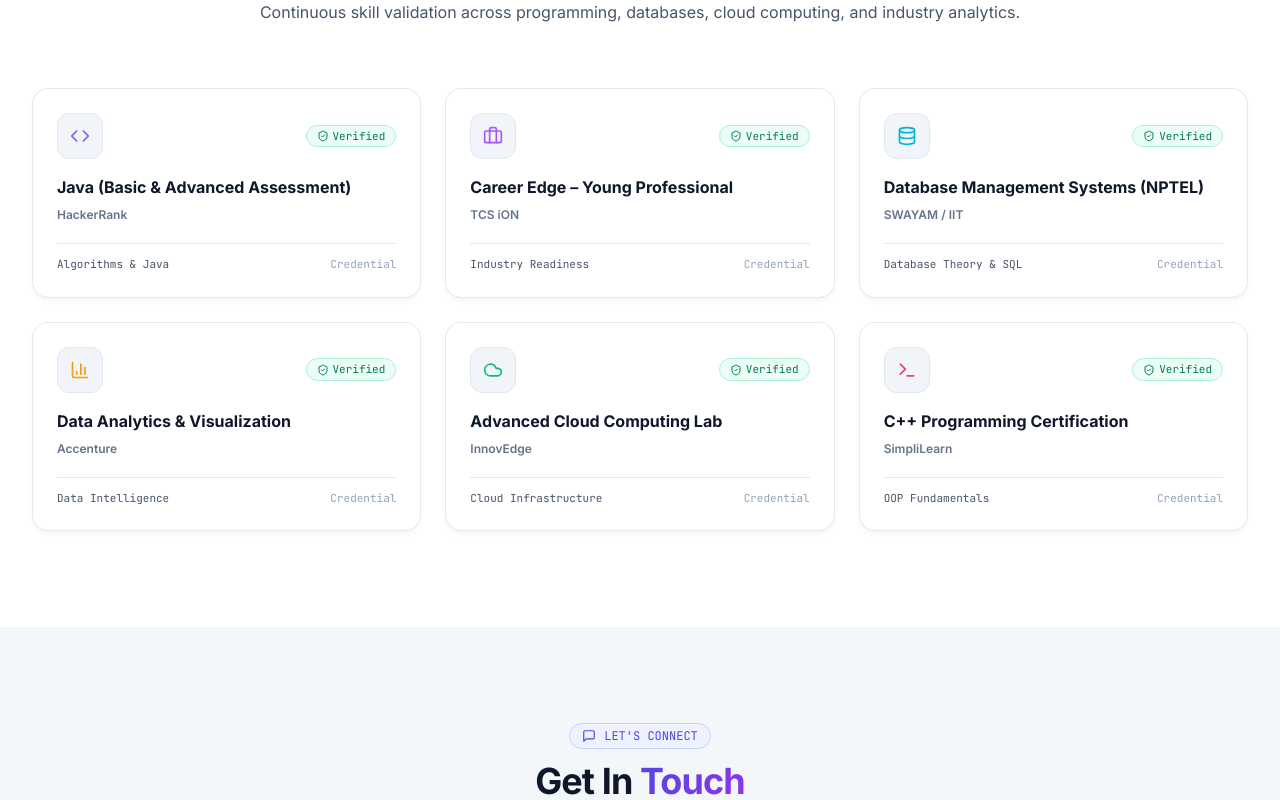
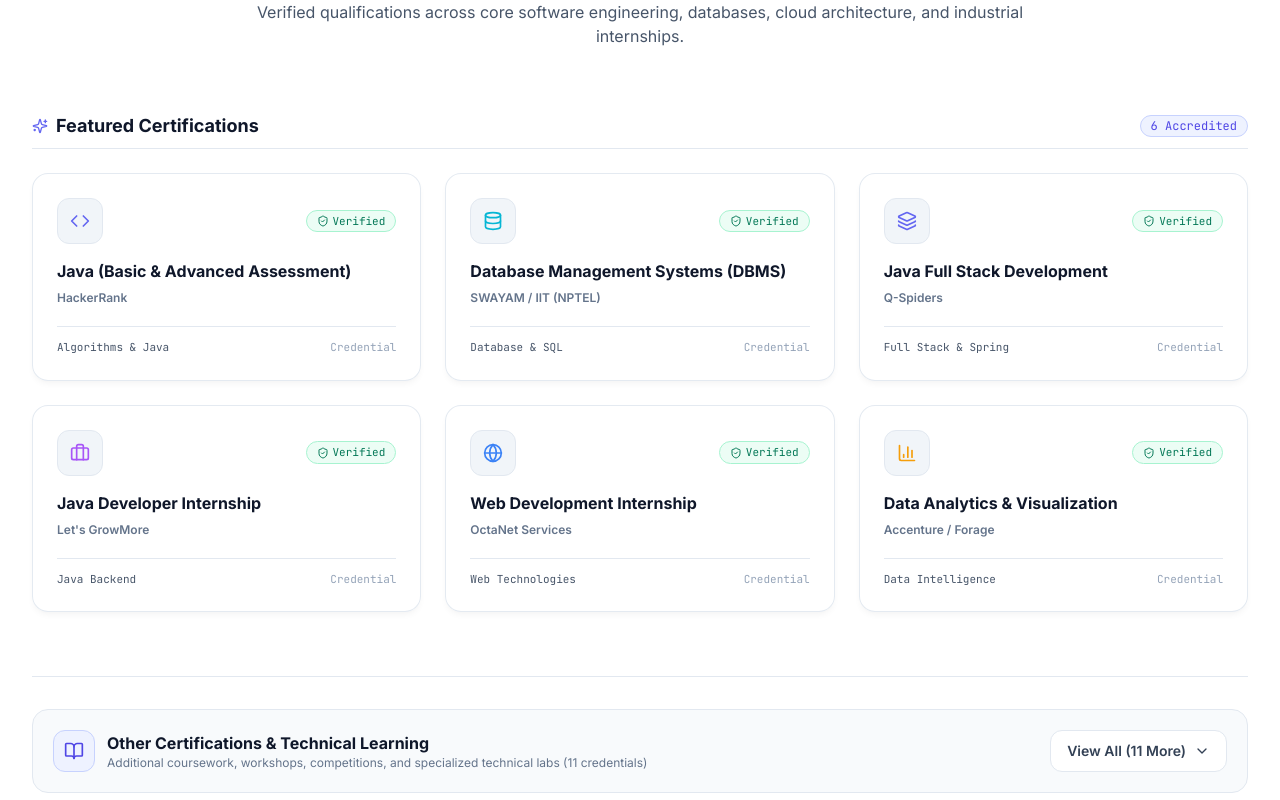
Before and after one commit to vikasvganjure/vikas-ganjure-portfolio, a React (Vite) app: page / in a window 1280 px wide. Shown: the part 8300-9100 px from the top of the page. Built offline with nearby package versions, Linux system fonts and the light colour scheme.

Commit message:
feat: restructure Certifications into Featured and expandable Other sections ready for credential links

```diff
--- a/src/components/Certifications.tsx
+++ b/src/components/Certifications.tsx
@@ -1,8 +1,33 @@
-import React from 'react';
+import React, { useState } from 'react';
 import { certifications } from '../data/portfolioData';
-import { Award, ShieldCheck, Code, Briefcase, Database, BarChart3, Cloud, Terminal, ExternalLink } from 'lucide-react';
+import {
+  Award,
+  ShieldCheck,
+  Code,
+  Briefcase,
+  Database,
+  BarChart3,
+  Cloud,
+  Terminal,
+  ExternalLink,
+  Layers,
+  Globe,
+  Sparkles,
+  Cpu,
+  Users,
+  Server,
+  GraduationCap,
+  ChevronDown,
+  ChevronUp,
+  BookOpen
+} from 'lucide-react';
 
 export const Certifications: React.FC = () => {
+  const [isExpanded, setIsExpanded] = useState(false);
+
+  const featuredCerts = certifications.filter((c) => c.group === 'featured');
+  const otherCerts = certifications.filter((c) => c.group === 'other');
+
   const getCertIcon = (iconName: string) => {
     switch (iconName) {
       case 'Code':
@@ -15,10 +40,70 @@
         return <BarChart3 className="w-5 h-5 text-amber-500 dark:text-amber-400" />;
       case 'Cloud':
         return <Cloud className="w-5 h-5 text-emerald-500 dark:text-emerald-400" />;
+      case 'Layers':
+        return <Layers className="w-5 h-5 text-indigo-500 dark:text-indigo-400" />;
+      case 'Globe':
+        return <Globe className="w-5 h-5 text-blue-500 dark:text-blue-400" />;
+      case 'Sparkles':
+        return <Sparkles className="w-5 h-5 text-violet-500 dark:text-violet-400" />;
+      case 'Cpu':
+        return <Cpu className="w-5 h-5 text-teal-500 dark:text-teal-400" />;
+      case 'Users':
+        return <Users className="w-5 h-5 text-pink-500 dark:text-pink-400" />;
+      case 'Server':
+        return <Server className="w-5 h-5 text-orange-500 dark:text-orange-400" />;
+      case 'GraduationCap':
+        return <GraduationCap className="w-5 h-5 text-indigo-500 dark:text-indigo-400" />;
+      case 'Award':
+        return <Award className="w-5 h-5 text-yellow-500 dark:text-yellow-400" />;
       default:
         return <Terminal className="w-5 h-5 text-rose-500 dark:text-rose-400" />;
     }
   };
+
+  const renderCertCard = (cert: (typeof certifications)[0]) => (
+    <div
+      key={cert.id}
+      className="glass-card rounded-2xl p-6 flex flex-col justify-between group transition-all duration-300"
+    >
+      <div>
+        <div className="flex items-center justify-between mb-4">
+          <div className="p-3 rounded-xl bg-slate-100 dark:bg-zinc-900 border border-slate-200 dark:border-zinc-800 group-hover:border-indigo-400 dark:group-hover:border-indigo-500/40 transition-all">
+            {getCertIcon(cert.iconName)}
+          </div>
+          <span className="inline-flex items-center gap-1 text-[11px] font-mono text-emerald-700 dark:text-emerald-400 bg-emerald-50 dark:bg-emerald-950/50 border border-emerald-200 dark:border-emerald-800/40 px-2.5 py-0.5 rounded-full">
+            <ShieldCheck className="w-3 h-3" />
+            Verified
+          </span>
+        </div>
+
+        <h3 className="text-base font-bold text-slate-900 dark:text-white group-hover:text-indigo-600 dark:group-hover:text-indigo-300 transition-colors mb-2 leading-snug">
+          {cert.title}
+        </h3>
+
+        <p className="text-xs font-semibold text-slate-500 dark:text-zinc-400">
+          {cert.issuer}
+        </p>
+      </div>
+
+      <div className="mt-5 pt-3 border-t border-slate-200 dark:border-zinc-900 flex items-center justify-between text-[11px] font-mono text-slate-500 dark:text-zinc-500">
+        <span className="text-slate-600 dark:text-zinc-400">{cert.tag}</span>
+        {cert.credentialUrl ? (
+          <a
+            href={cert.credentialUrl}
+            target="_blank"
+            rel="noopener noreferrer"
+            className="inline-flex items-center gap-1.5 text-indigo-600 dark:text-indigo-400 hover:text-indigo-500 dark:hover:text-indigo-300 font-semibold group-hover:underline transition-colors"
+          >
+            <span>View Credential</span>
+            <ExternalLink className="w-3 h-3" />
+          </a>
+        ) : (
+          <span className="text-slate-400 dark:text-zinc-600">Credential</span>
+        )}
+      </div>
+    </div>
+  );
 
   return (
     <section id="certifications" className="py-24 px-4 sm:px-6 lg:px-8 bg-white dark:bg-zinc-950 relative transition-colors duration-300">
@@ -34,55 +119,63 @@
             Licenses & <span className="text-gradient-brand">Certifications</span>
           </h2>
           <p className="mt-3 text-slate-600 dark:text-zinc-400 text-sm sm:text-base">
-            Continuous skill validation across programming, databases, cloud computing, and industry analytics.
+            Verified qualifications across core software engineering, databases, cloud architecture, and industrial internships.
           </p>
         </div>
 
-        {/* Certifications Grid */}
-        <div className="grid grid-cols-1 sm:grid-cols-2 lg:grid-cols-3 gap-6">
-          {certifications.map((cert) => (
-            <div
-              key={cert.id}
-              className="glass-card rounded-2xl p-6 flex flex-col justify-between group"
-            >
+        {/* 1. FEATURED CERTIFICATIONS HEADER */}
+        <div className="flex items-center justify-between mb-6 pb-2 border-b border-slate-200 dark:border-zinc-800/80">
+          <div className="flex items-center gap-2">
+            <Sparkles className="w-4 h-4 text-indigo-500" />
+            <h3 className="text-lg font-bold text-slate-900 dark:text-zinc-100">
+              Featured Certifications
+            </h3>
+          </div>
+          <span className="text-xs font-mono text-indigo-600 dark:text-indigo-400 bg-indigo-50 dark:bg-indigo-950/60 border border-indigo-200 dark:border-indigo-800/50 px-2.5 py-0.5 rounded-full">
+            {featuredCerts.length} Accredited
+          </span>
+        </div>
+
+        {/* Featured Certifications Grid */}
+        <div className="grid grid-cols-1 sm:grid-cols-2 lg:grid-cols-3 gap-6 mb-16">
+          {featuredCerts.map(renderCertCard)}
+        </div>
+
+        {/* 2. OTHER CERTIFICATIONS & LEARNING SECTION (Expandable/Collapsible) */}
+        <div className="mt-8 pt-8 border-t border-slate-200 dark:border-zinc-800">
+
+          <div className="flex flex-col sm:flex-row sm:items-center justify-between gap-4 p-5 rounded-2xl bg-slate-50 dark:bg-zinc-900/60 border border-slate-200 dark:border-zinc-800/80 mb-6">
+            <div className="flex items-center gap-3">
+              <div className="p-2.5 rounded-xl bg-indigo-50 dark:bg-indigo-950/60 border border-indigo-200 dark:border-indigo-800/50 text-indigo-600 dark:text-indigo-400">
+                <BookOpen className="w-5 h-5" />
+              </div>
               <div>
-                <div className="flex items-center justify-between mb-4">
-                  <div className="p-3 rounded-xl bg-slate-100 dark:bg-zinc-900 border border-slate-200 dark:border-zinc-800 group-hover:border-indigo-400 dark:group-hover:border-indigo-500/40 transition-all">
-                    {getCertIcon(cert.iconName)}
-                  </div>
-                  <span className="inline-flex items-center gap-1 text-[11px] font-mono text-emerald-700 dark:text-emerald-400 bg-emerald-50 dark:bg-emerald-950/50 border border-emerald-200 dark:border-emerald-800/40 px-2.5 py-0.5 rounded-full">
-                    <ShieldCheck className="w-3 h-3" />
-                    Verified
-                  </span>
-                </div>
-
-                <h3 className="text-base font-bold text-slate-900 dark:text-white group-hover:text-indigo-600 dark:group-hover:text-indigo-300 transition-colors mb-2">
-                  {cert.title}
-                </h3>
-
-                <p className="text-xs font-semibold text-slate-500 dark:text-zinc-400">
-                  {cert.issuer}
+                <h4 className="font-bold text-base text-slate-900 dark:text-zinc-100">
+                  Other Certifications & Technical Learning
+                </h4>
+                <p className="text-xs text-slate-500 dark:text-zinc-400">
+                  Additional coursework, workshops, competitions, and specialized technical labs ({otherCerts.length} credentials)
                 </p>
               </div>
+            </div>
 
-              <div className="mt-5 pt-3 border-t border-slate-200 dark:border-zinc-900 flex items-center justify-between text-[11px] font-mono text-slate-500 dark:text-zinc-500">
-                <span className="text-slate-600 dark:text-zinc-400">{cert.tag}</span>
-                {cert.credentialUrl ? (
-                  <a
-                    href={cert.credentialUrl}
-                    target="_blank"
-                    rel="noopener noreferrer"
-                    className="inline-flex items-center gap-1 text-indigo-600 dark:text-indigo-400 hover:text-indigo-500 dark:hover:text-indigo-300 font-semibold group-hover:underline transition-colors"
-                  >
-                    <span>View Credential</span>
-                    <ExternalLink className="w-3 h-3" />
-                  </a>
-                ) : (
-                  <span className="text-slate-400 dark:text-zinc-600">Credential</span>
-                )}
-              </div>
+            <button
+              onClick={() => setIsExpanded(!isExpanded)}
+              type="button"
+              className="inline-flex items-center justify-center gap-2 px-4 py-2.5 rounded-xl text-xs sm:text-sm font-semibold text-slate-700 dark:text-zinc-200 bg-white dark:bg-zinc-800 border border-slate-200 dark:border-zinc-700 hover:bg-slate-100 dark:hover:bg-zinc-750 hover:text-slate-900 dark:hover:text-white transition-all shadow-xs"
+            >
+              <span>{isExpanded ? 'Collapse Additional Certifications' : `View All (${otherCerts.length} More)`}</span>
+              {isExpanded ? <ChevronUp className="w-4 h-4" /> : <ChevronDown className="w-4 h-4" />}
+            </button>
+          </div>
+
+          {/* Expandable Cards Grid */}
+          {isExpanded && (
+            <div className="grid grid-cols-1 sm:grid-cols-2 lg:grid-cols-3 gap-6 animate-in fade-in duration-300">
+              {otherCerts.map(renderCertCard)}
             </div>
-          ))}
+          )}
+
         </div>
 
       </div>
--- a/src/data/portfolioData.ts
+++ b/src/data/portfolioData.ts
@@ -273,6 +273,7 @@
 ];
 
 export const certifications: Certification[] = [
+  // ================= 1. FEATURED CERTIFICATIONS (6) =================
   {
     id: 'cert-hackerrank-java',
     title: 'Java (Basic & Advanced Assessment)',
@@ -280,31 +281,55 @@
     tag: 'Algorithms & Java',
     iconName: 'Code',
     verified: true,
-  },
-  {
-    id: 'cert-tcs-ion',
-    title: 'Career Edge – Young Professional',
-    issuer: 'TCS iON',
-    tag: 'Industry Readiness',
-    iconName: 'Briefcase',
-    verified: true,
+    group: 'featured',
   },
   {
     id: 'cert-swayam-dbms',
-    title: 'Database Management Systems (NPTEL)',
-    issuer: 'SWAYAM / IIT',
-    tag: 'Database Theory & SQL',
+    title: 'Database Management Systems (DBMS)',
+    issuer: 'SWAYAM / IIT (NPTEL)',
+    tag: 'Database & SQL',
     iconName: 'Database',
     verified: true,
+    group: 'featured',
+  },
+  {
+    id: 'cert-qspiders-java',
+    title: 'Java Full Stack Development',
+    issuer: 'Q-Spiders',
+    tag: 'Full Stack & Spring',
+    iconName: 'Layers',
+    verified: true,
+    group: 'featured',
+  },
+  {
+    id: 'cert-letsgrowmore-java',
+    title: 'Java Developer Internship',
+    issuer: "Let's GrowMore",
+    tag: 'Java Backend',
+    iconName: 'Briefcase',
+    verified: true,
+    group: 'featured',
+  },
+  {
+    id: 'cert-octanet-web',
+    title: 'Web Development Internship',
+    issuer: 'OctaNet Services',
+    tag: 'Web Technologies',
+    iconName: 'Globe',
+    verified: true,
+    group: 'featured',
   },
   {
     id: 'cert-accenture-data',
     title: 'Data Analytics & Visualization',
-    issuer: 'Accenture',
+    issuer: 'Accenture / Forage',
     tag: 'Data Intelligence',
     iconName: 'BarChart3',
     verified: true,
+    group: 'featured',
   },
+
+  // ================= 2. OTHER CERTIFICATIONS & LEARNING =================
   {
     id: 'cert-innovedge-cloud',
     title: 'Advanced Cloud Computing Lab',
@@ -312,13 +337,96 @@
     tag: 'Cloud Infrastructure',
     iconName: 'Cloud',
     verified: true,
+    group: 'other',
   },
   {
     id: 'cert-simplilearn-cpp',
-    title: 'C++ Programming Certification',
-    issuer: 'SimpliLearn',
-    tag: 'OOP Fundamentals',
+    title: 'Advanced C++ Course',
+    issuer: 'Simplilearn',
+    tag: 'C++ & OOP',
     iconName: 'Terminal',
     verified: true,
+    group: 'other',
+  },
+  {
+    id: 'cert-intro-genai',
+    title: 'Introduction to Generative AI',
+    issuer: 'AI Fundamentals',
+    tag: 'Generative AI',
+    iconName: 'Sparkles',
+    verified: true,
+    group: 'other',
+  },
+  {
+    id: 'cert-occupyed-sql',
+    title: 'SQL Hands-on Workshop',
+    issuer: 'OccupyEd',
+    tag: 'SQL & Database Design',
+    iconName: 'Database',
+    verified: true,
+    group: 'other',
+  },
+  {
+    id: 'cert-mountreach-android',
+    title: 'Industrial Training in Android Development',
+    issuer: 'Mountreach Solutions',
+    tag: 'Mobile Development',
+    iconName: 'Cpu',
+    verified: true,
+    group: 'other',
+  },
+  {
+    id: 'cert-nxtwave-genai',
+    title: 'AI for Students: Build Your Own Generative AI Model',
+    issuer: 'NxtWave',
+    tag: 'LLMs & AI Systems',
+    iconName: 'Sparkles',
+    verified: true,
+    group: 'other',
+  },
+  {
+    id: 'cert-tcs-ion-career',
+    title: 'Career Edge – Young Professional',
+    issuer: 'TCS iON',
+    tag: 'Professional Skills',
+    iconName: 'Briefcase',
+    verified: true,
+    group: 'other',
+  },
+  {
+    id: 'cert-tcs-ion-softskills',
+    title: 'Introduction to Soft Skills',
+    issuer: 'TCS iON',
+    tag: 'Communication & Teamwork',
+    iconName: 'Users',
+    verified: true,
+    group: 'other',
+  },
+  {
+    id: 'cert-scaler-devops',
+    title: 'DevOps vs SRE vs Cloud Engineer vs Platform Engineer',
+    issuer: 'Scaler Masterclass',
+    tag: 'DevOps & Systems',
+    iconName: 'Server',
+    verified: true,
+    group: 'other',
+  },
+  {
+    id: 'cert-placement-prep',
+    title: 'Placement Preparation Program',
+    issuer: 'Technical Training',
+    tag: 'Aptitude & DSA',
+    iconName: 'GraduationCap',
+    verified: true,
+    group: 'other',
+  },
+  {
+    id: 'cert-c-quiz',
+    title: 'State Level Online Quiz Competition on Programming C',
+    issuer: 'Technical Council / Competition',
+    tag: 'C Programming',
+    iconName: 'Award',
+    verified: true,
+    group: 'other',
   }
 ];
--- a/src/types/portfolio.ts
+++ b/src/types/portfolio.ts
@@ -53,4 +53,5 @@
   iconName: string;
   verified?: boolean;
   credentialUrl?: string;
+  group?: 'featured' | 'other';
 }
```
